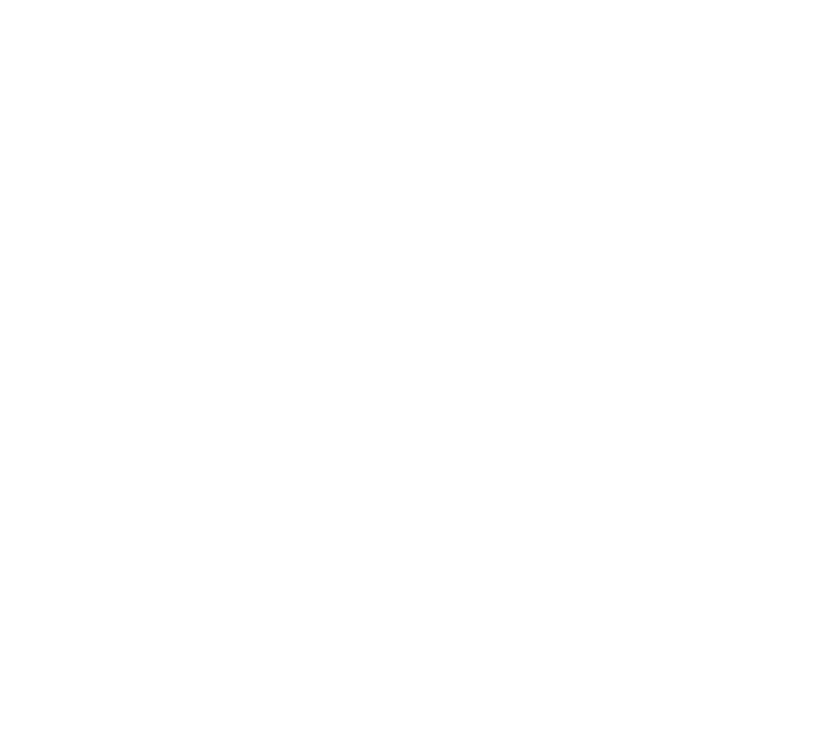
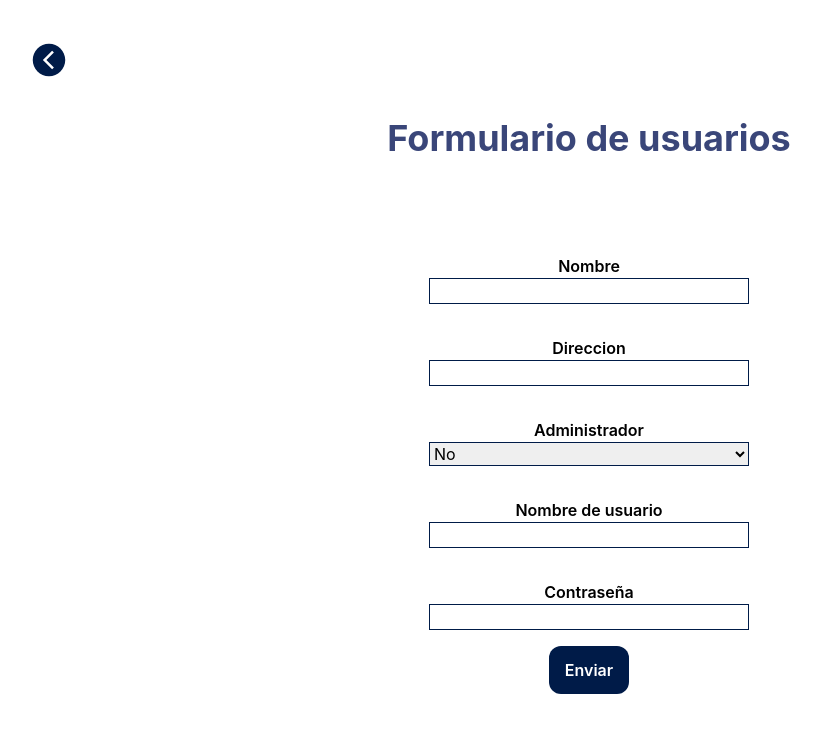
Before and after one commit to danieljgr147/Afigo.github.io, a React (Create React App) app: page /NuevoUsuario in a window 1280 px wide. Before the commit this address had no page. Shown: the top 732 px of the page, without its empty margins (51-872 px from the left). Built offline with nearby package versions, Linux system fonts and the light colour scheme.

Commit message:
cambio de componente usuario

```diff
--- a/src/App.js
+++ b/src/App.js
@@ -6,6 +6,7 @@
 import { Cotizacion } from "./Components/Cotizacion";
 import { FormularioC } from "./Components/FormulacioC";
 import { Usuarios } from "./Components/mat_usuarios/Usuarios";
+import { FormularioU } from "./Components/mat_usuarios/FormularioU";
 
 
 function App() {
@@ -21,6 +22,7 @@
         <Route path="/Ventas" element={<FormularioV/>}></Route>
         <Route path="/Cotizacion" element={<Cotizacion/>}></Route>
         <Route path="/formularioCotizacion" element={<FormularioC/>}></Route>
+        <Route path="/NuevoUsuario" element={<FormularioU/>}></Route>
       </Routes>
     </>
   );
--- /dev/null
+++ b/src/Components/mat_usuarios/EditarU.js
@@ -0,0 +1,135 @@
+import { Create, Update } from '../../API/usuarios'
+import { useState, useEffect } from 'react';
+
+export function EditarU(props) {
+    const [usuario, setUsuario] = useState({
+        user_id: 0,
+        nombre: "",
+        direccion: "",
+        usuario_admin: 0,
+        nombre_de_usuario: "",
+        contrasenia: ""
+    });
+
+    const onChange = (e) => {
+        setUsuario({
+            ...usuario,
+            [e.target.name]: e.target.value
+        });
+    };
+
+    const submitFormAdd = async (e) => {
+        e.preventDefault();
+        const params = {
+            direccion: e.target.direccion.value,
+            nombre: e.target.nombre.value,
+            usuario_admin: parseInt(e.target.usuario_admin.value),
+            nombre_de_usuario: e.target.nombre_de_usuario.value,
+            contrasenia: e.target.contrasenia.value
+        };
+
+        await Create(params)
+        props.addItemToState();
+        props.toggle()
+
+
+    };
+
+    const submitFormEdit = async (e) => {
+        e.preventDefault();
+        const params = {
+            user_id: parseInt(e.target.user_id.value),
+            direccion: e.target.direccion.value,
+            nombre: e.target.nombre.value,
+            usuario_admin: parseInt(e.target.usuario_admin.value),
+            nombre_de_usuario: e.target.nombre_de_usuario.value,
+            contrasenia: e.target.contrasenia.value
+        };
+
+        await Update(params)
+        props.updateState()
+        props.toggle()
+
+    };
+
+    useEffect(() => {
+        if (props.item) {
+            const { user_id, nombre, direccion, usuario_admin, nombre_de_usuario, contrasenia } = props.item;
+            setUsuario({ user_id, nombre, direccion, usuario_admin, nombre_de_usuario, contrasenia });
+        }
+    }, [props.item]);
+
+    return (
+        <section class="fixed top-40 left-1 w-full h-full flex flex-col items-center">
+            <div class="min-w-[35%] bg-white p-1  flex flex-col shadow-[4px_10px_60px_800px_rgba(0,0,0,0.3)] rounded-xl" >
+                <form onSubmit={props.item ? submitFormEdit : submitFormAdd} class="grid">
+                    <input class="border border-navy w-1/2 text-[1.05rem] p-1 rounded-md"
+                        type="text"
+                        name="Id user_id"
+                        id="user_id"
+                        onChange={onChange}
+                        value={usuario.user_id === null ? "" : usuario.user_id}
+                        style={{ display: 'none' }}
+                    />
+                    <div class="flex flex-col items-center m-1 pb-5 pt-3">
+                        <h1 class="font-semibold text-2xl">Editar Usuario</h1>
+                    </div>
+                    <div class="flex flex-col items-center m-1">
+                        <label class="font-semibold text-xl" for="nombre">Nombre</label>
+                        <input class="border border-navy w-8/12 text-[1.05rem] p-1 rounded-md shadow-xl"
+                            type="text"
+                            name="nombre"
+                            id="nombre"
+                            onChange={onChange}
+                            value={usuario.nombre === null ? "" : usuario.nombre}
+                        />
+                    </div>
+                    <div class="flex flex-col items-center  m-1">
+                        <label class="font-semibold text-xl" for="direccion">Direccion</label>
+                        <input class="border border-navy w-8/12 text-[1.05rem] p-1 rounded-md shadow-xl"
+                            type="text"
+                            name="direccion"
+                            id="direccion"
+                            onChange={onChange}
+                            value={usuario.direccion === null ? "" : usuario.direccion}
+                        />
+                    </div>
+                    <div class="flex flex-col items-center  m-1">
+                        <label class="font-semibold text-xl" for="usuario_admin">Usuario administrador</label>
+                        <select class="border border-navy w-8/12 text-[1.05rem] p-1 rounded-md shadow-xl"
+                            name="usuario_admin"
+                            id="usuario_admin"
+                            onChange={onChange}
+                            value={usuario.usuario_admin === null ? "" : usuario.usuario_admin}
+                        >
+                            <option class="border border-navy w-1/2" value="0">No</option>
+                            <option class="border border-navy w-1/2" value="1">Si</option></select>
+                    </div>
+                    <div class="flex flex-col items-center  m-1">
+                        <label class="font-semibold text-xl" for="nombre_de_usuario">Nombre de usuario</label>
+                        <input class="border border-navy w-8/12 text-[1.05rem] p-1 rounded-md shadow-xl"
+                            type="text"
+                            name="nombre_de_usuario"
+                            id="nombre_de_usuario"
+                            onChange={onChange}
+                            value={usuario.nombre_de_usuario === null ? "" : usuario.nombre_de_usuario}
+                        />
+                    </div>
+                    <div class="flex flex-col items-center  m-1 mb-6">
+                        <label class="font-semibold text-xl" for="contrasenia">Contraseña</label>
+                        <input class="border border-navy w-8/12 text-[1.05rem] p-1 rounded-md shadow-xl"
+                            type="text"
+                            name="contrasenia"
+                            id="contrasenia"
+                            onChange={onChange}
+                            value={usuario.contrasenia === null ? "" : usuario.contrasenia}
+                        />
+                        <button class="bg-navy text-white font-semibold mt-4 p-1 w-2/5 rounded-xl">Agregar</button>
+                    </div>
+
+                </form>
+            </div>
+        </section>
+
+    );
+}
--- /dev/null
+++ b/src/Components/mat_usuarios/FormularioU.js
@@ -0,0 +1,54 @@
+import { IoChevronBackCircleSharp } from "react-icons/io5";
+import { useNavigate } from "react-router-dom";
+import { Nav } from "reactstrap";
+
+export function FormularioU() {
+    const navigate = useNavigate()
+    return (
+        <>
+            <Nav />
+            <section class="flex flex-col w-full justify-center items-center">
+                <div class="self-start ml-20 mt-10">
+                    <button onClick={() => navigate('/Usuarios')}><IoChevronBackCircleSharp class="w-10 h-10 fill-navy" /></button>
+                </div>
+                <div class="pt-8 ">
+                    <h1 class="text-4xl font-bold text-royal">Formulario de usuarios</h1>
+                </div>
+                <div class="flex flex-col w-1/2 justify-center items-center pt-20">
+
+                    <div class="flex flex-col m-4 w-full justify-center items-center">
+                        <label class="font-semibold">Nombre</label>
+                        <input class="border border-navy w-1/2"></input>
+                    </div>
+
+                    <div class="flex flex-col m-4 w-full justify-center items-center">
+                        <label class="font-semibold">Direccion</label>
+                        <input class="border border-navy w-1/2"></input>
+                    </div>
+
+                    <div class="flex flex-col m-4 w-full justify-center items-center">
+                        <label class="font-semibold">Administrador</label>
+                        <select class="border border-navy w-1/2">
+                            <option class="border border-navy w-1/2">No</option>
+                            <option class="border border-navy w-1/2">Si</option>
+                        </select>
+
+                    </div>
+
+                    <div class="flex flex-col m-4 w-full justify-center items-center">
+                        <label class="font-semibold">Nombre de usuario</label>
+                        <input class="border border-navy w-1/2"></input>
+                    </div>
+
+                    <div class="flex flex-col m-4 w-full justify-center items-center">
+                        <label class="font-semibold">Contraseña</label>
+                        <input class="border border-navy w-1/2"></input>
+                    </div>
+
+                    <button class="bg-navy text-white font-semibold p-3 pl-4 pr-4 mb-8 rounded-xl">Enviar</button>
+
+                </div>
+            </section>
+        </>
+    )
+}
--- a/src/Components/mat_usuarios/Modal.js
+++ b/src/Components/mat_usuarios/Modal.js
@@ -43,9 +43,10 @@
     title = "Agregar Usuario";
   }
 
-  return (
+  return  (
     <div>
       {button}
+
       <Modal
         isOpen={modal}
         toggle={toggle}
@@ -66,7 +67,7 @@
         </ModalBody>
       </Modal>
     </div>
-  );
+  )  ;
 }
 
 export default ModalForm;
--- a/src/Components/mat_usuarios/Usuarios.js
+++ b/src/Components/mat_usuarios/Usuarios.js
@@ -44,7 +44,7 @@
             </div>
             <section class="alex flex-col w-9/12 ml-14">
                 <div class="m-5 p-5 ">
-                    <ModalForm class="bg-grotto p-5 rounded-full font-bold border-none shadow-md text-royal drop-shadow-2xl" buttonLabel="Nuevo Usuario" addItemToState={refrescarInformacion} />
+                    <button class="bg-grotto p-5 rounded-full font-bold border-none shadow-md text-royal drop-shadow-2xl" onClick={() => navigate('/NuevoUsuario')}>Nuevo Usuario</button>
                 </div>
                 <div class="flex content-center items-center overflow-x-auto overflow-y-auto  shadow-xl sm:rounded-t-xl ml-4">
                     <Tabla
@@ -58,3 +58,5 @@
 
     )
 }
+
+/*cambios pasados  <ModalForm class="bg-grotto p-5 rounded-full font-bold border-none shadow-md text-royal drop-shadow-2xl" buttonLabel="Nuevo Usuario" addItemToState={refrescarInformacion} />*/
```
Also changed, not shown: src/Components/mat_usuarios/Tabla.js (+32 -1 lines), src/Components/mat_usuarios/Formulario.js (line endings or trailing spaces).
